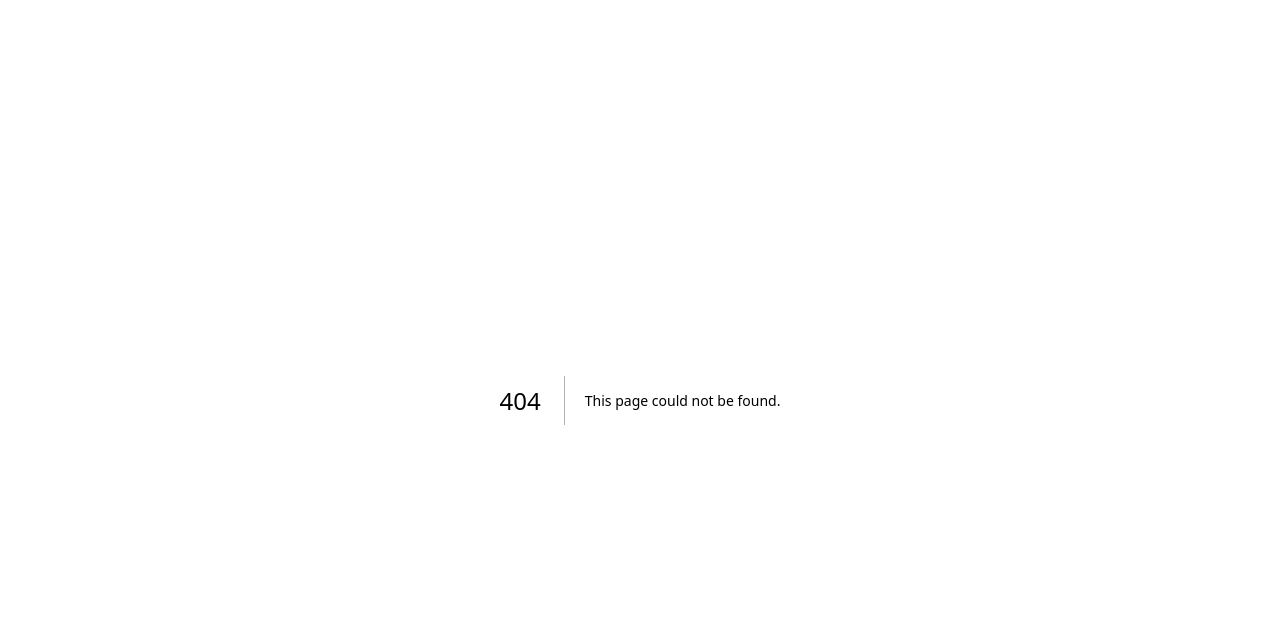
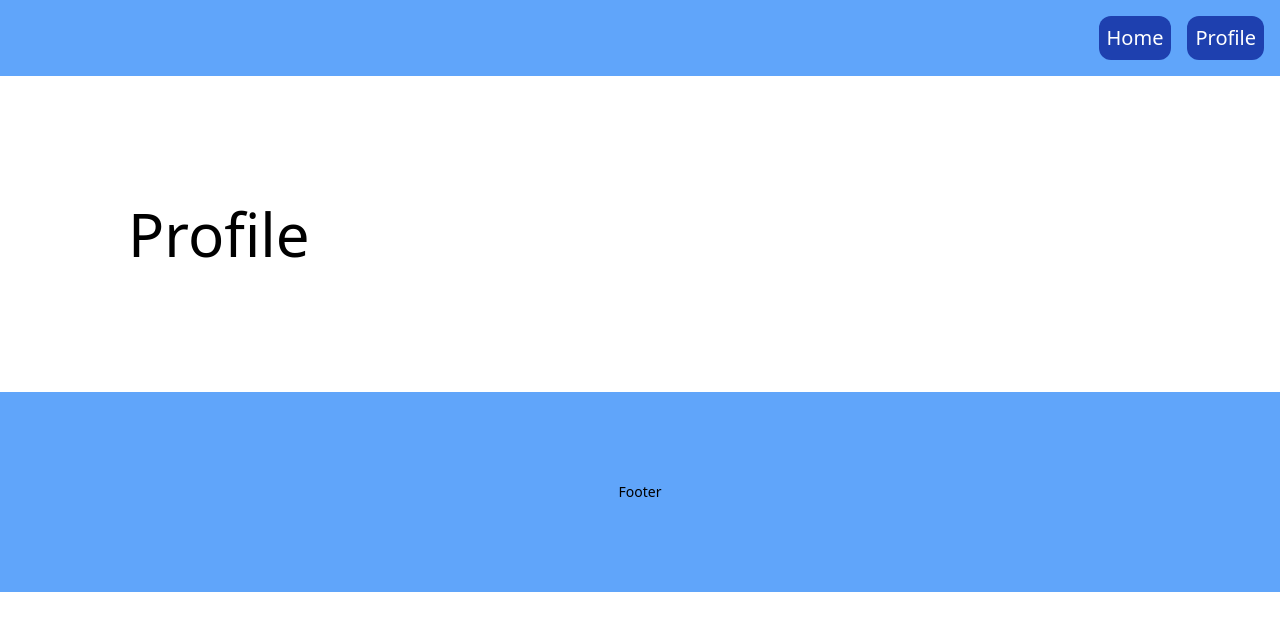
Before and after one commit to EgaAprianto8/belajar-nextjs, a Next.js app: page /profile in a window 1280 px wide. Before the commit this address had no page. Shown: the top 630 px of the page. Built offline with nearby package versions, Linux system fonts and the light colour scheme.

Commit message:
[TUGAS] Hari-5

```diff
--- /dev/null
+++ b/layouts/index.js
@@ -0,0 +1,19 @@
+import Header from "@/components/Header";
+import Footer from "@/components/Footer";
+import Head from "next/head";
+
+export default function Layout({ children }) {
+  return (
+    <>
+      <Head>
+        <title>Belajar Nextjs</title>
+        <meta name="description" content="belajarnextjs" />
+        <meta name="viewport" content="width=device-width, initial-scale=1" />
+        <link rel="icon" href="/favicon.ico" />
+      </Head>
+      <Header />
+      {children}
+      <Footer />
+    </>
+  );
+}
--- a/pages/index.tsx
+++ b/pages/index.tsx
@@ -1,24 +1,11 @@
-import Head from "next/head";
-import Header from "@/components/header";
-import Footer from "@/components/footer";
+import Layout from "@/layouts";
 
-export default function Layout() {
- return (
-  <div>
-   <Head>
-    <title>Belajar Nextjs</title>
-    <meta
-     name="description"
-     content="belajarnextjs"
-    />
-    <meta name="viewport" content="width=device-width, initial-scale=1" />
-    <link rel="icon" href="/favicon.ico" />
-   </Head>
-   <Header />
-   <div className="text-6xl p-32 ">
-   <p>Content</p>
-   </div>
-   <Footer />
-  </div>
- );
+export default function Main() {
+  return (
+    <div>
+      <Layout>
+        <p className="text-6xl p-32">Home</p>
+      </Layout>
+    </div>
+  );
 }
--- /dev/null
+++ b/pages/profile.tsx
@@ -0,0 +1,12 @@
+import Layout from "@/layouts";
+export default function Profile() {
+ return (
+  <div>
+    <Layout>
+      <p className="text-6xl p-32">
+          Profile
+      </p>
+    </Layout>
+  </div>
+ );
+}
--- a/tsconfig.json
+++ b/tsconfig.json
@@ -17,6 +17,6 @@
       "@/*": ["./*"]
     }
   },
-  "include": ["next-env.d.ts", "**/*.ts", "**/*.tsx"],
+  "include": ["next-env.d.ts", "**/*.ts", "**/*.tsx", "layouts/index.js"],
   "exclude": ["node_modules"]
 }
```
